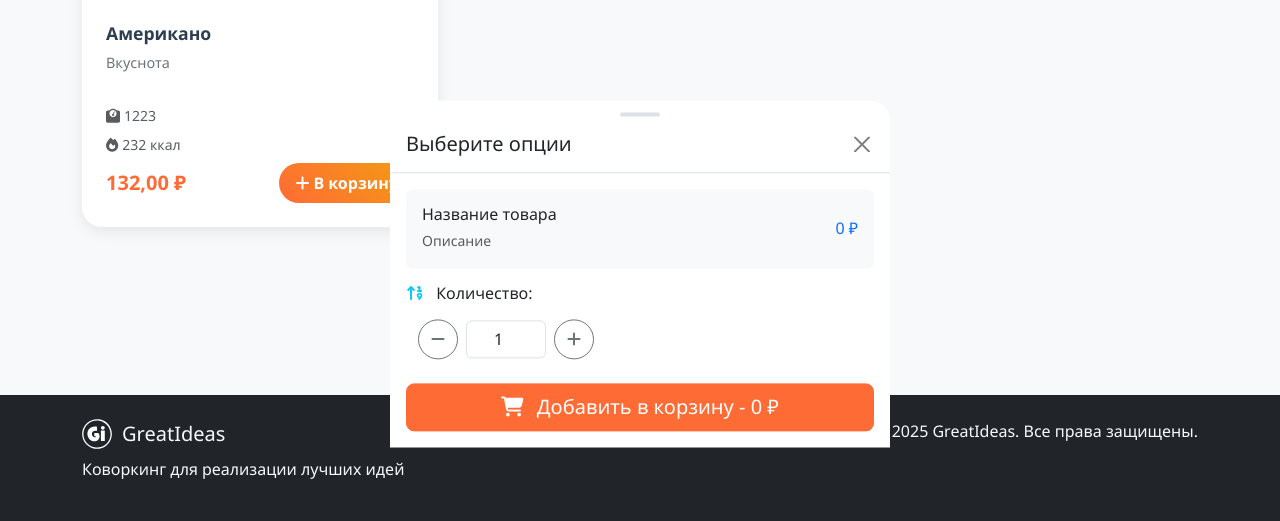
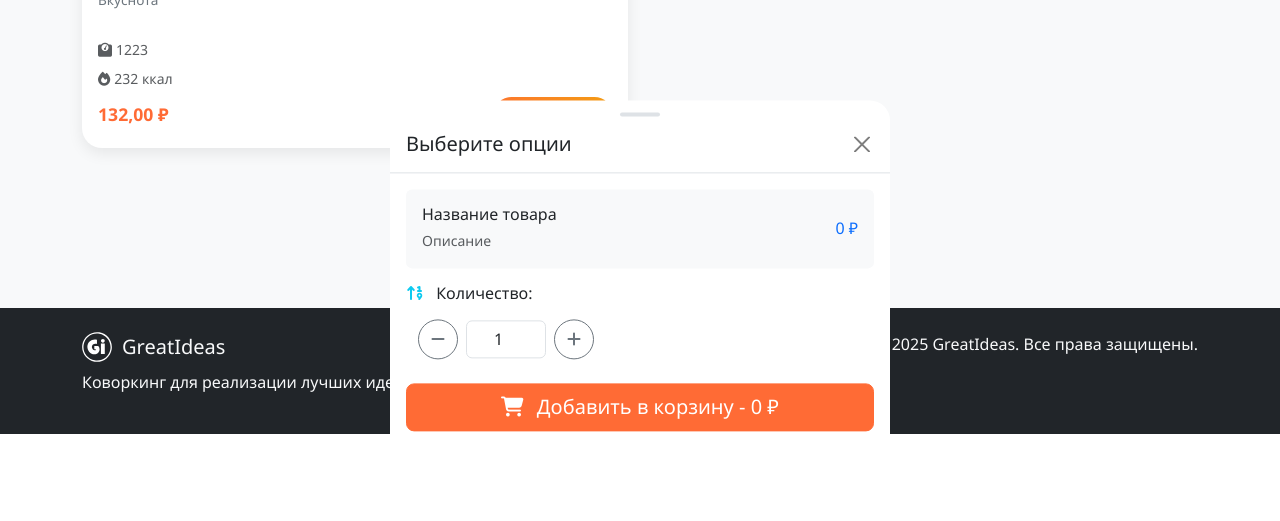
Before and after one commit to iNv1one/greatideas-coworking, a Django app: page /cafe/1/ in a window 1280 px wide. Shown: the part 700-1221 px from the top of the page. After the commit the page ends 1134 px from the top, so only its background shows below. Run offline with Django 5.2, Linux system fonts and the light colour scheme; data comes from the database, SQL or seed files in the repository; some libraries are stand-ins or nearby versions; some web fonts are replaced.

Commit message:
Обновлена верстка шаблонов cart.html и detail.html - 05.10.2025

```diff
--- a/templates/cafes/detail.html
+++ b/templates/cafes/detail.html
@@ -56,29 +56,29 @@
 }
 
 .menu-item-image {
-    height: 200px;
+    height: 150px;
     object-fit: cover;
     width: 100%;
 }
 
 .menu-item-body {
-    padding: 1.5rem;
+    padding: 1rem;
     display: flex;
     flex-direction: column;
-    height: calc(100% - 200px);
+    height: calc(100% - 150px);
 }
 
 .menu-item-name {
-    font-size: 1.1rem;
+    font-size: 1rem;
     font-weight: 600;
-    margin-bottom: 0.5rem;
+    margin-bottom: 0.4rem;
     color: #2c3e50;
 }
 
 .menu-item-description {
     color: #6c757d;
-    font-size: 0.9rem;
-    margin-bottom: 1rem;
+    font-size: 0.85rem;
+    margin-bottom: 0.8rem;
     flex-grow: 1;
 }
 
@@ -90,7 +90,7 @@
 }
 
 .menu-item-price {
-    font-size: 1.25rem;
+    font-size: 1.1rem;
     font-weight: 700;
     color: #FF6B35;
 }
@@ -99,9 +99,10 @@
     background: linear-gradient(45deg, #FF6B35, #f39c12);
     border: none;
     color: white;
-    padding: 0.5rem 1rem;
-    border-radius: 25px;
+    padding: 0.4rem 0.8rem;
+    border-radius: 20px;
     font-weight: 600;
+    font-size: 0.9rem;
     transition: all 0.3s ease;
 }
 
@@ -254,7 +255,7 @@
 
                         <div class="row">
                             {% for item in items %}
-                                <div class="col-lg-4 col-md-6 mb-4">
+                                <div class="col-lg-6 col-md-6 col-sm-12 mb-3">
                                     <div class="card menu-item-card">
                                         {% if item.image %}
                                             <img src="{{ item.image.url }}" class="menu-item-image" alt="{{ item.name }}">
```
Also changed, not shown: templates/cafes/cart.html (+60 -5 lines).
